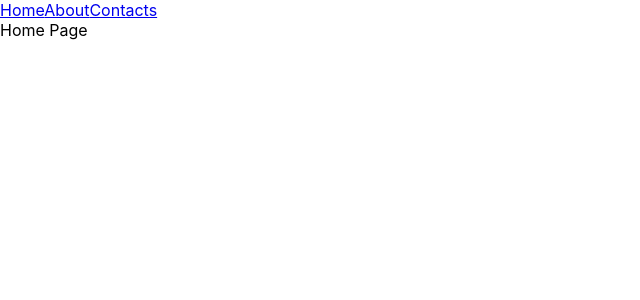
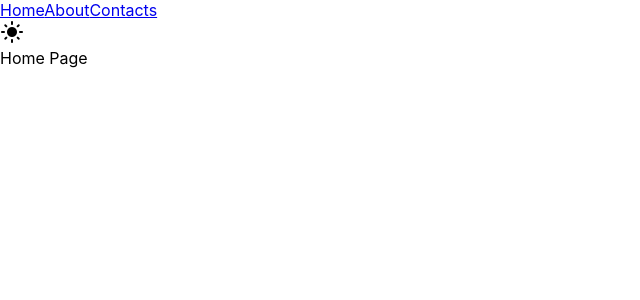
Before and after one commit to Alekseypavlov14/portfolio-site, a React (Create React App) app: page / in a window 1280 px wide. Shown: the top 300 px of the page, without its empty margins (0-640 px from the left). Built offline with nearby package versions, Linux system fonts and the light colour scheme.

Commit message:
theme selector

```diff
--- a/package.json
+++ b/package.json
@@ -43,6 +43,7 @@
     ]
   },
   "devDependencies": {
-    "@types/react": "^18.0.9"
+    "@types/react": "^18.0.9",
+    "classnames": "^2.3.1"
   }
 }
--- a/public/index.html
+++ b/public/index.html
@@ -3,6 +3,8 @@
   <head>
     <meta charset="utf-8" />
     <link rel="icon" href="%PUBLIC_URL%/favicon.ico" />
+    <link href="https://fonts.googleapis.com/icon?family=Material+Icons"
+      rel="stylesheet">
     <meta name="viewport" content="width=device-width, initial-scale=1" />
     <meta name="theme-color" content="#000000" />
     <meta
--- a/src/components/Header/Header.tsx
+++ b/src/components/Header/Header.tsx
@@ -1,15 +1,24 @@
 import { FC } from 'react'
+import { useSelector } from 'react-redux'
 import { Link } from 'react-router-dom'
+import { ThemeToggler } from '../ThemeToggler/ThemeToggler'
+import { themeSelector } from '../../features/theme/themeSlice'
+import cn from 'classnames'
 import styles from './Header.module.css'
 
 interface HeaderProps {}
 
 const Header: FC<HeaderProps> = (props) => {
+  const theme = useSelector(themeSelector)
+
   return (
-    <div className={styles.Header}>
-      <Link to='/'>Home</Link>
-      <Link to='/about'>About</Link>
-      <Link to='/contacts'>Contacts</Link>
+    <div className={cn(styles.Header, theme)}>
+      <div className={styles.Links}>
+        <Link to='/'>Home</Link>
+        <Link to='/about'>About</Link>
+        <Link to='/contacts'>Contacts</Link>
+      </div>
+      <ThemeToggler />
     </div>
   )
 }
--- /dev/null
+++ b/src/components/ThemeToggler/ThemeToggler.tsx
@@ -0,0 +1,25 @@
+import { FC } from 'react'
+import { useSelector } from 'react-redux'
+import { themeSelector } from '../../features/theme/themeSlice'
+import styles from './ThemeToggler.module.css'
+
+interface ThemeTogglerProps {}
+
+const ThemeToggler: FC<ThemeTogglerProps> = (props) => {
+  const theme = useSelector(themeSelector)
+
+  const LIGHT_THEME_BUTTON_TEXT = 'light_mode'
+  const DARK_THEME_BUTTON_TEXT = 'dark_mode'
+
+  return (
+    <div className={styles.ThemeToggler}>
+      <div className="material-icons">
+          {theme === 'light'
+          ? LIGHT_THEME_BUTTON_TEXT
+          : DARK_THEME_BUTTON_TEXT}
+        </div>
+    </div>
+  )
+}
+
+export { ThemeToggler }
--- a/src/features/theme/themeSlice.ts
+++ b/src/features/theme/themeSlice.ts
@@ -1,4 +1,5 @@
 import { createSlice } from '@reduxjs/toolkit'
+import { RootState } from './../../app/store'
 
 const initialState = 'light'
 
@@ -17,3 +18,4 @@ const themeSlice = createSlice({
 
 export const themeReducer = themeSlice.reducer
 export const { dark, light } = themeSlice.actions
+export const themeSelector = (state: RootState) => state.theme
```
Also changed, not shown: src/components/ThemeToggler/ThemeToggler.module.css (added), 1 other file (tests, documents, lock files or other folders).
